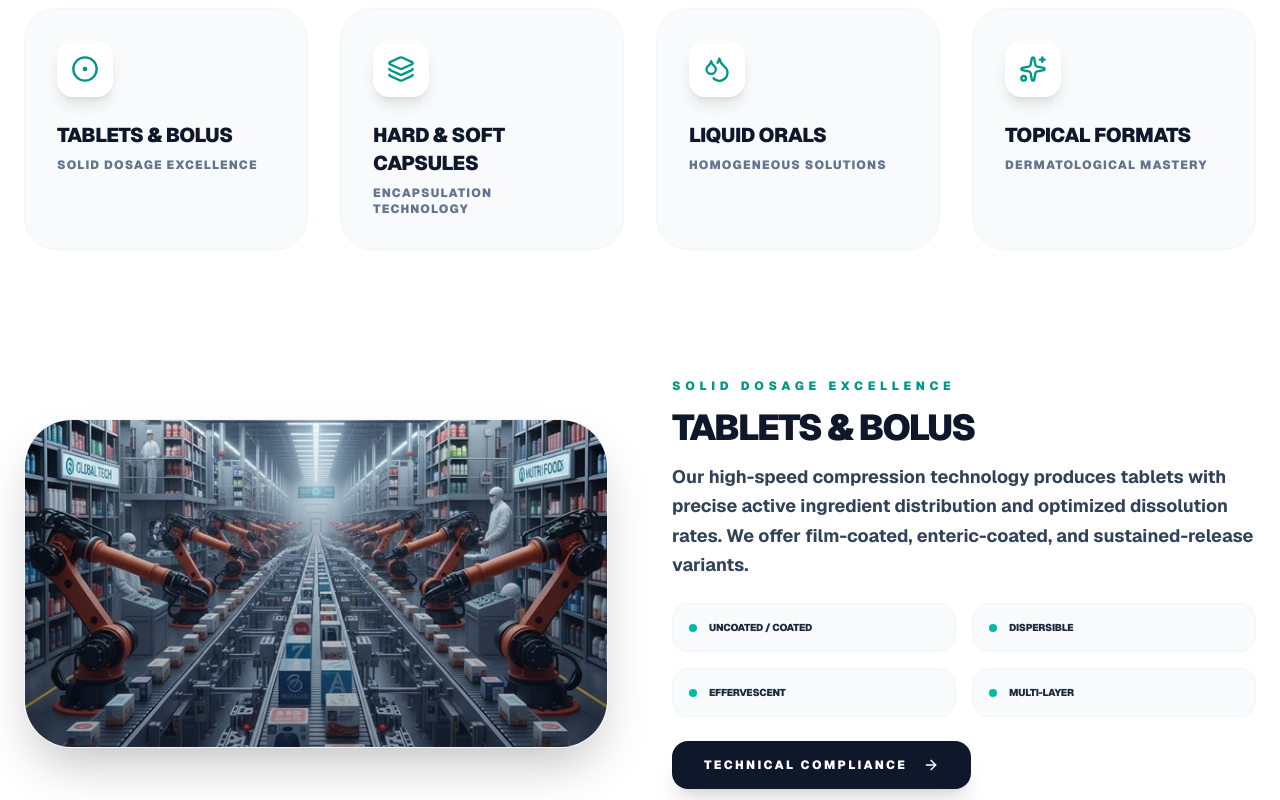
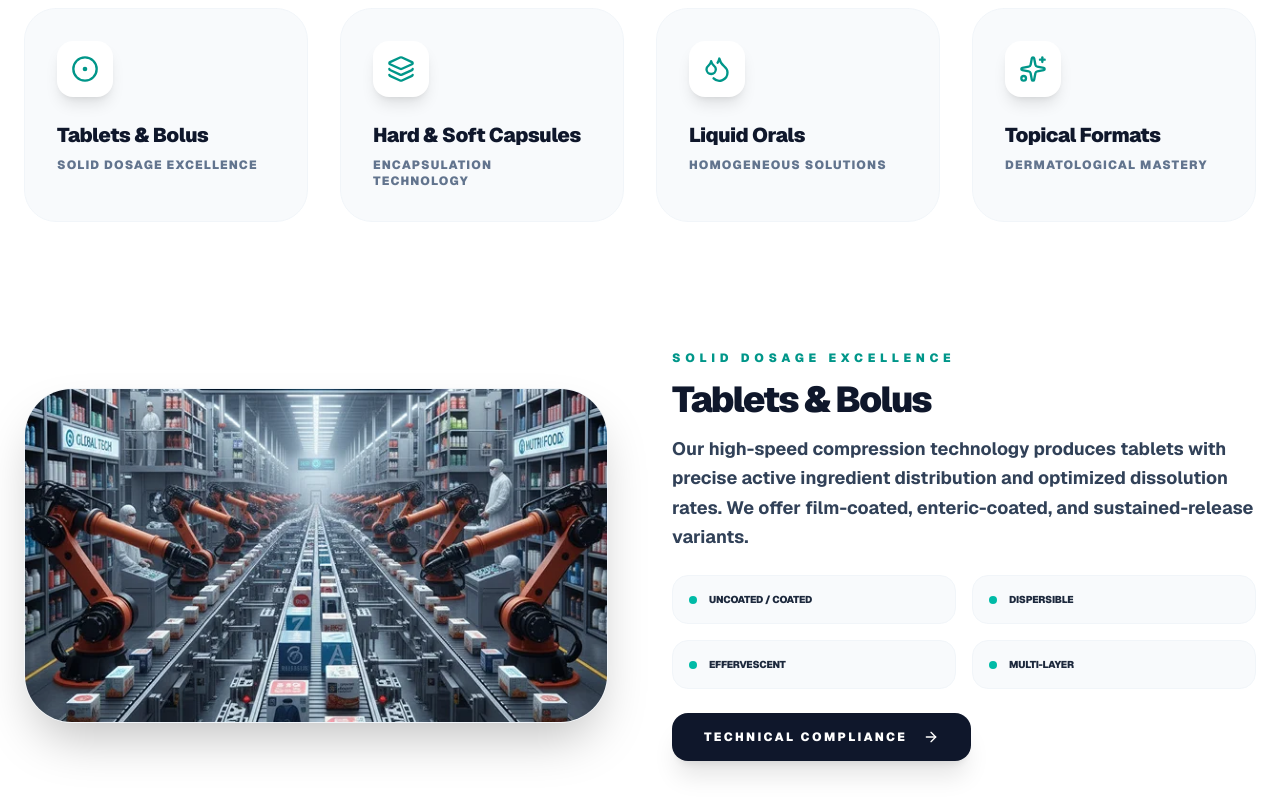
Before and after one commit to digitalsolution360web/doctor-project, a Next.js app: page /textures in a window 1280 px wide. Shown: the part 660-1460 px from the top of the page. Built offline with nearby package versions, Linux system fonts and the light colour scheme.

Commit message:
new updated

```diff
--- a/app/globals.css
+++ b/app/globals.css
@@ -22,6 +22,7 @@
 
   h1, h2, h3, h4, h5, h6 {
     @apply font-black tracking-tighter;
+    text-transform: capitalize !important;
   }
 }
 
--- a/app/textures/page.tsx
+++ b/app/textures/page.tsx
@@ -160,14 +160,12 @@ export default function TexturesPage() {
               >
                 {/* Visual */}
                 <RevealOnScroll direction={index % 2 === 0 ? "left" : "right"} className="flex-1 w-full">
-                  <div className="relative aspect-video rounded-[48px] overflow-hidden shadow-2xl group border border-slate-100">
-                    <Image
+                  <div className="rounded-[48px] overflow-hidden shadow-2xl group border border-slate-100 bg-white">
+                    <img
                       src={item.image}
                       alt={item.title}
-                      fill
-                      className="object-cover group-hover:scale-110 transition-transform duration-[2000ms]"
+                      className="w-full h-auto object-cover group-hover:scale-105 transition-transform duration-[2000ms]"
                     />
-                    <div className="absolute inset-0 bg-gradient-to-t from-slate-900/40 to-transparent"></div>
                   </div>
                 </RevealOnScroll>
 
--- a/components/Footer.tsx
+++ b/components/Footer.tsx
@@ -24,6 +24,7 @@ const Footer = () => {
                   alt="Dr Expert Formulation"
                   fill
                   className="object-contain px-2"
+                  sizes="(max-width: 768px) 256px, 256px"
                 />
               </div>
             </Link>
--- a/components/Header.tsx
+++ b/components/Header.tsx
@@ -121,7 +121,7 @@ const Header = () => {
           <div className="flex flex-col h-full">
             <div className="p-4 flex items-center justify-between border-b border-slate-50">
               <div className="relative h-10 w-40">
-                <Image src="/logo.webp" alt="Logo" fill className="object-contain" />
+                <Image src="/logo.webp" alt="Logo" fill className="object-contain" sizes="(max-width: 768px) 160px, 160px" />
               </div>
               <button onClick={() => setIsOpen(false)} className="p-2 bg-slate-100 rounded-xl text-slate-900">
                 <X className="w-7 h-7" />
```
